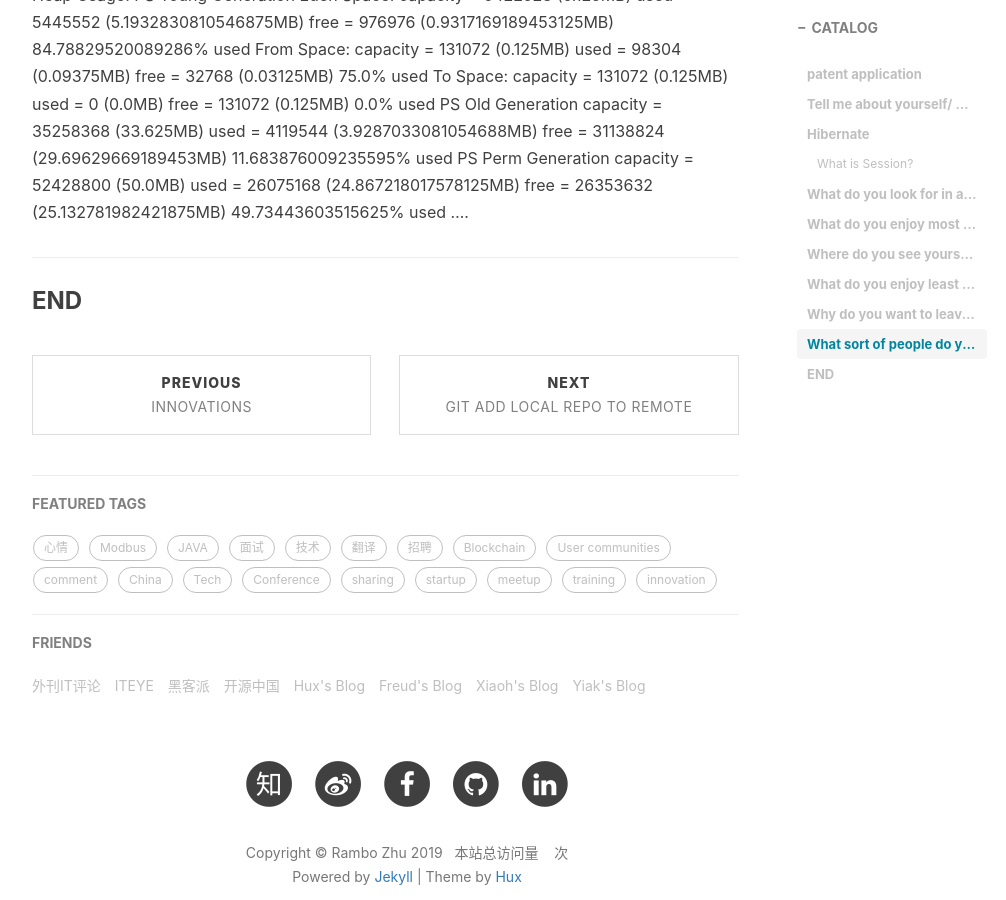
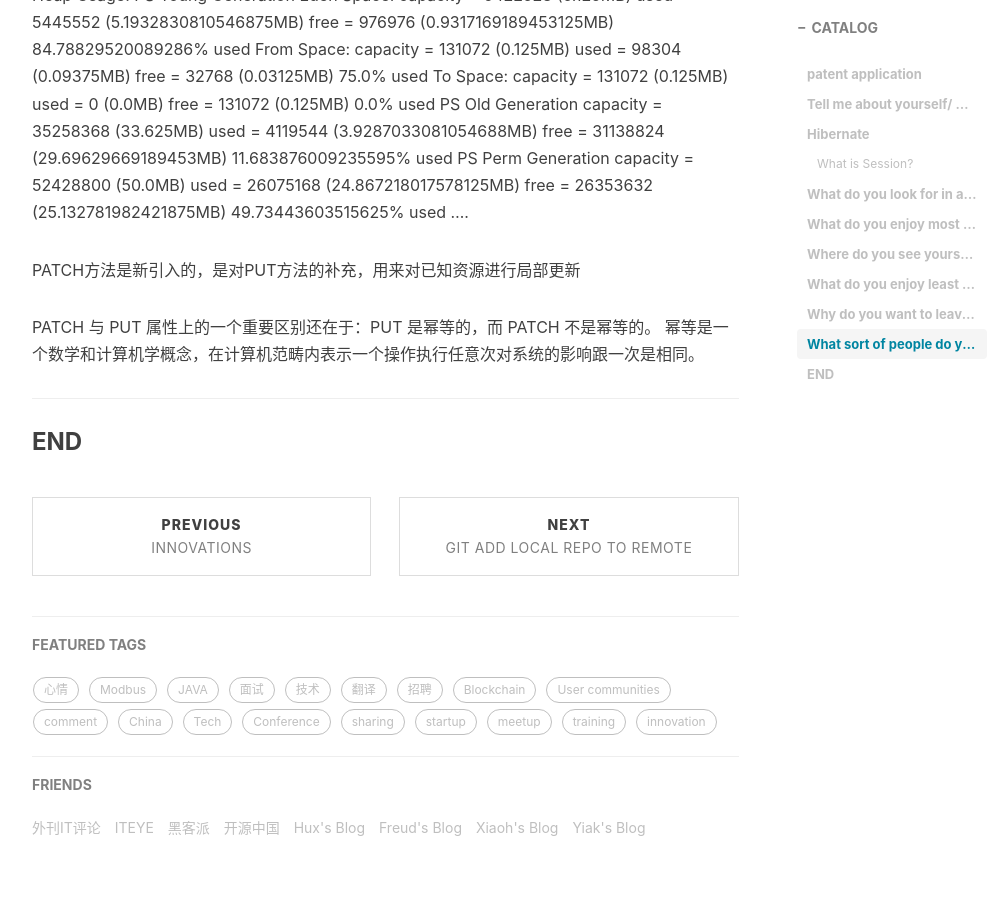
Before and after one commit to freerambo/freerambo.github.io, a Jekyll site: the page built from _posts/2019-07-26-interview-questions.markdown, in a window 1280 px wide and 900 px high, scrolled down 2845 px. Shown: the whole window, without its empty margins (233-1239 px from the left). Built offline with Jekyll 4.4.1, drawn with Linux system fonts in a browser that asks for light colours; nearby versions of some CDN libraries; comment, search, counter and statistics services are not loaded.

Commit message:
update readme

```diff
--- a/_posts/2019-07-26-interview-questions.markdown
+++ b/_posts/2019-07-26-interview-questions.markdown
@@ -134,6 +134,12 @@ PS Perm Generation
    ....
 
 
+PATCH方法是新引入的，是对PUT方法的补充，用来对已知资源进行局部更新
+
+
+PATCH 与 PUT 属性上的一个重要区别还在于：PUT 是幂等的，而 PATCH 不是幂等的。
+幂等是一个数学和计算机学概念，在计算机范畴内表示一个操作执行任意次对系统的影响跟一次是相同。
+
 
 ---
 
```
Also changed, not shown: README.MD.
